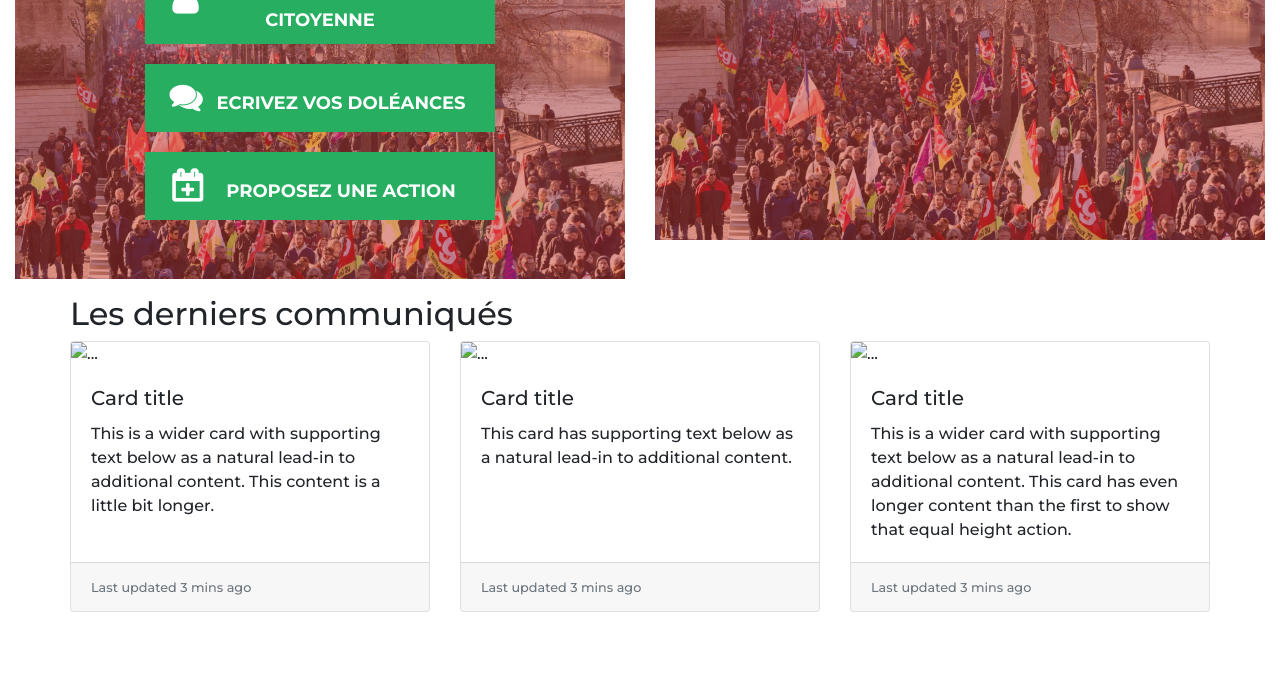
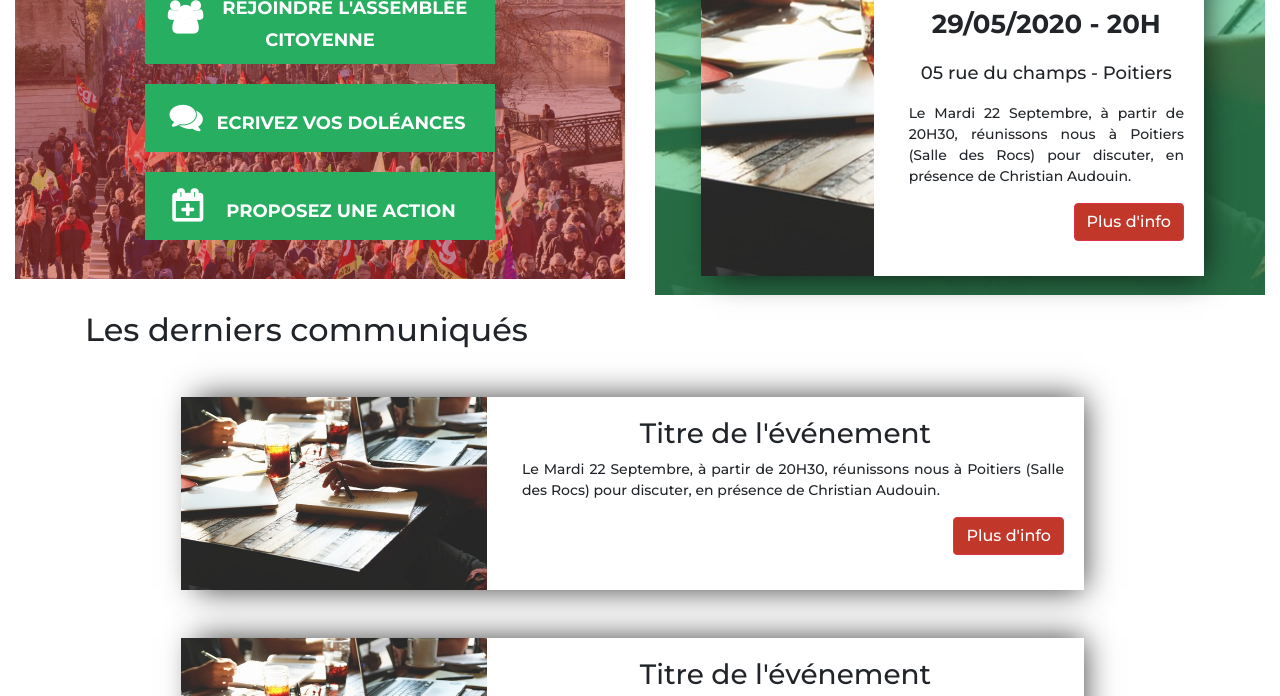
Before and after one commit to AxelUrbain/front_mcnds, a plain HTML site: page index.html in a window 1280 px wide. Shown: the part 760-1456 px from the top of the page. Before the commit the page ends 1372 px from the top, so only its background shows below. Drawn offline with nearby package versions, Linux system fonts and the light colour scheme.

Commit message:
card event & articles teaser

```diff
--- a/index.html
+++ b/index.html
@@ -40,7 +40,7 @@
         </header>
 
         <div id="homepage-background">
-          <h1 class="title-section">Ecrivons l'avenir du nord deux-sèvres !</h1>
+          <h1 class="title-section">Les Deux-Sèvres en commun !</h1>
         </div>
 
         <div class="container-fluid mt-3">
@@ -63,45 +63,70 @@
             </div>
             <div class="col-md-6">
               <h1 class="title-red">Les prochains événements</h1>
-              <div class="home-box">
-
+              <div class="home-box-events">
+                  <div class="card-events">
+                      <div class="container-fluid nopadding">
+                        <div class="row">
+                          <div class="col-md-4 col-sm-4 nopadding">
+                            <div class="home-img-event"></div>
+                          </div>
+                          <div class="col-md-8 col-sm-8 event-padding">
+                              <h3 class="home-title-event">Titre de l'événement</h3>
+                              <p class="home-date-event">29/05/2020 - 20H</p>
+                              <p class="home-place-event">05 rue du champs - Poitiers</p>
+                              <p class="home-text-event">Le Mardi 22 Septembre, à partir de 20H30, réunissons nous à Poitiers (Salle des Rocs) pour discuter, en présence de Christian Audouin.</p>
+                              <a href="" class="btn btn-danger">Plus d'info</a>
+                          </div>
+                        </div>
+                      </div>
+                  </div>
               </div>
             </div>
           </div>
         </div>
 
         <div class="container mt-3">
+          <h2>Les derniers communiqués</h2>
+              <div class="card-events mb-5 mt-5">
+                  <div class="container-fluid nopadding">
                     <div class="row">
-            <h2>Les derniers communiqués</h2>
-            <div class="card-deck">
-              <div class="card">
-                <img src="..." class="card-img-top" alt="...">
-                <div class="card-body">
-                  <h5 class="card-title">Card title</h5>
-                  <p class="card-text">This is a wider card with supporting text below as a natural lead-in to additional content. This content is a little bit longer.</p>
+                      <div class="col-md-4 col-sm-4 nopadding">
+                        <div class="home-img-event"></div>
                       </div>
-                <div class="card-footer">
-                  <small class="text-muted">Last updated 3 mins ago</small>
+                      <div class="col-md-8 col-sm-8 event-padding">
+                          <h3 class="home-title-event">Titre de l'événement</h3>
+                          <p class="home-text-event">Le Mardi 22 Septembre, à partir de 20H30, réunissons nous à Poitiers (Salle des Rocs) pour discuter, en présence de Christian Audouin.</p>
+                          <a href="" class="btn btn-danger">Plus d'info</a>
                       </div>
                     </div>
-              <div class="card">
-                <img src="..." class="card-img-top" alt="...">
-                <div class="card-body">
-                  <h5 class="card-title">Card title</h5>
-                  <p class="card-text">This card has supporting text below as a natural lead-in to additional content.</p>
-                </div>
-                <div class="card-footer">
-                  <small class="text-muted">Last updated 3 mins ago</small>
                   </div>
               </div>
-              <div class="card">
-                <img src="..." class="card-img-top" alt="...">
-                <div class="card-body">
-                  <h5 class="card-title">Card title</h5>
-                  <p class="card-text">This is a wider card with supporting text below as a natural lead-in to additional content. This card has even longer content than the first to show that equal height action.</p>
+
+              <div class="card-events mb-5 mt-5">
+                <div class="container-fluid nopadding">
+                  <div class="row">
+                    <div class="col-md-4 col-sm-4 nopadding">
+                      <div class="home-img-event"></div>
                     </div>
-                <div class="card-footer">
-                  <small class="text-muted">Last updated 3 mins ago</small>
+                    <div class="col-md-8 col-sm-8 event-padding">
+                        <h3 class="home-title-event">Titre de l'événement</h3>
+                        <p class="home-text-event">Le Mardi 22 Septembre, à partir de 20H30, réunissons nous à Poitiers (Salle des Rocs) pour discuter, en présence de Christian Audouin.</p>
+                        <a href="" class="btn btn-danger">Plus d'info</a>
+                    </div>
+                  </div>
+                </div>
+            </div>
+
+            <div class="card-events mb-5 mt-5">
+              <div class="container-fluid nopadding">
+                <div class="row">
+                  <div class="col-md-4 col-sm-4 nopadding">
+                    <div class="home-img-event"></div>
+                  </div>
+                  <div class="col-md-8 col-sm-8 event-padding">
+                      <h3 class="home-title-event">Titre de l'événement</h3>
+                      <p class="home-text-event">Le Mardi 22 Septembre, à partir de 20H30, réunissons nous à Poitiers (Salle des Rocs) pour discuter, en présence de Christian Audouin.</p>
+                      <a href="" class="btn btn-danger">Plus d'info</a>
                   </div>
                 </div>
               </div>
--- a/style.css
+++ b/style.css
@@ -3,6 +3,18 @@ body{
     padding: 0;
     background-color: #ffffff;
     font-family: 'Montserrat', sans-serif;
+}
+
+.btn-danger{
+  background-color: #c1382a;
+  float: right;
+  margin-right: 15px;
+  margin-bottom: 15px;
+}
+
+.nopadding{
+  padding:0 !important;
+  margin:0 !important;
 }
 
 .bg-nav{
@@ -24,6 +36,7 @@ body{
     position: relative;
     height: 50vh;
     width: 100%;
+    padding: 30px;
     display: flex;
     align-items: center;
     justify-content: center;
@@ -44,13 +57,12 @@ body{
 .title-section{
   background-color:#c1382a;
   padding: 10px;
-  margin: 30px;
   display: inline;
   position: relative;
   text-transform: uppercase;
   font-weight: bold;
   color: #ffffff;
-  font-size: 52px;
+  font-size: 42px;
   text-align: center;
 }
 
@@ -73,7 +85,9 @@ body{
 }
 
 .home-box{
+    padding:20px;
     position: relative;
+    margin-bottom: 15px;
     width: 100%;
     height: 350px;
     align-items: center;
@@ -90,6 +104,81 @@ body{
     bottom: 0px;
     left: 0px;
     background-color: rgba(193, 56, 42, 0.5);
+  }
+
+  .home-box-events{
+    position: relative;
+    width: 100%;
+    height: auto;
+    align-items: center;
+    justify-content: center;
+    background-image: url('assets/img/reunion-travail-efficace.jpg');
+    background-size: cover;
+    padding-top: 19px;
+    padding-bottom: 19px;
+  }
+
+  .home-box-events::before {
+    content: "";
+    position: absolute;
+    top: 0px;
+    right: 0px;
+    bottom: 0px;
+    left: 0px;
+    background-color:  rgba(39, 174, 96, 0.5);
+  }
+
+  .card-events{
+    position: relative;
+    height: auto;
+    width: 80%;
+    background-color: #ffffff;
+    margin-left: auto;
+    margin-right: auto;
+    -webkit-box-shadow: 0px 0px 30px 0px rgba(0,0,0,0.75);
+    -moz-box-shadow: 0px 0px 30px 0px rgba(0,0,0,0.75);
+    box-shadow: 0px 0px 30px 0px rgba(0,0,0,0.75);
+  }
+
+  .home-img-event{
+    position: relative;
+    width: 100%;
+    height: 100%;
+    align-items: center;
+    justify-content: center;
+    background-image: url('assets/img/reunion-travail-efficace.jpg');
+    background-size: cover;
+  }
+
+  .event-padding{
+    padding: 20px;
+  }
+
+  .home-title-event{
+    text-align: center;
+    margin-right: 15px;
+  }
+
+  .home-date-event{
+    text-align: center;
+    font-weight: 800;
+    font-size: 26px;
+    margin-right: 15px;
+    margin-left: 15px;
+  }
+
+  .home-place-event{
+    text-align: center;
+    margin-right: 15px;
+    margin-left: 15px;
+    font-size: 18px;
+  }
+
+  .home-text-event{
+    margin-right: 15px;
+    margin-left: 15px;
+    font-size: 14px;
+    text-align: justify;
   }
 
   .link-ac{
```
Also changed, not shown: assets/img/reunion-travail-efficace.jpg (added). Lines whose indentation alone changed are shown as unchanged.
